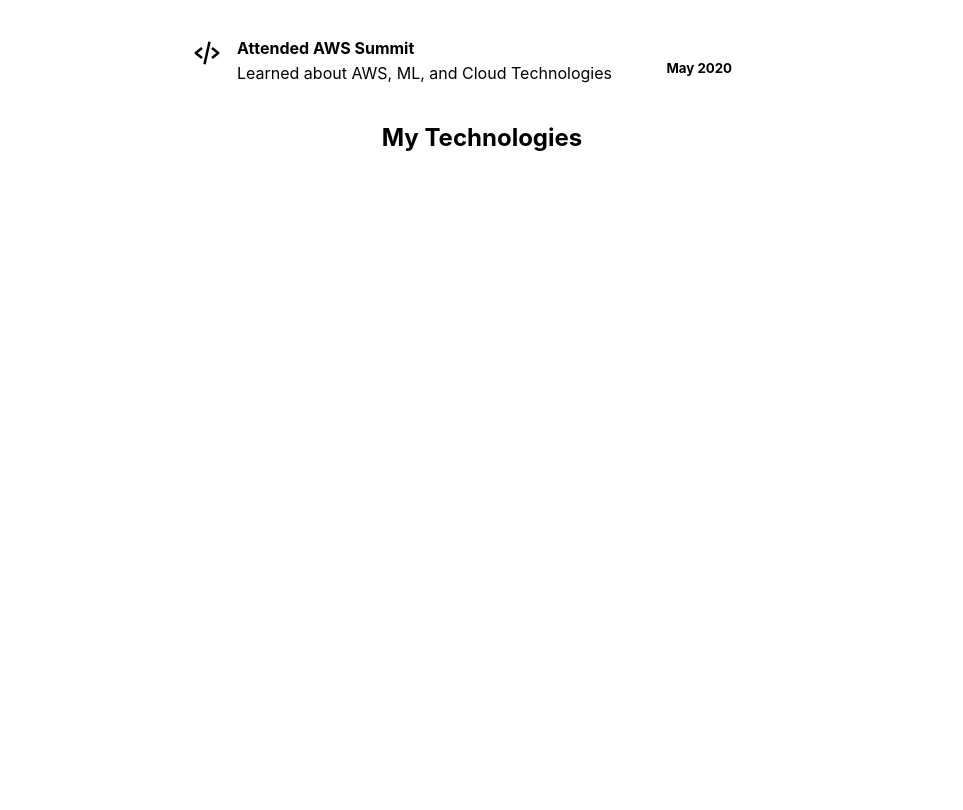
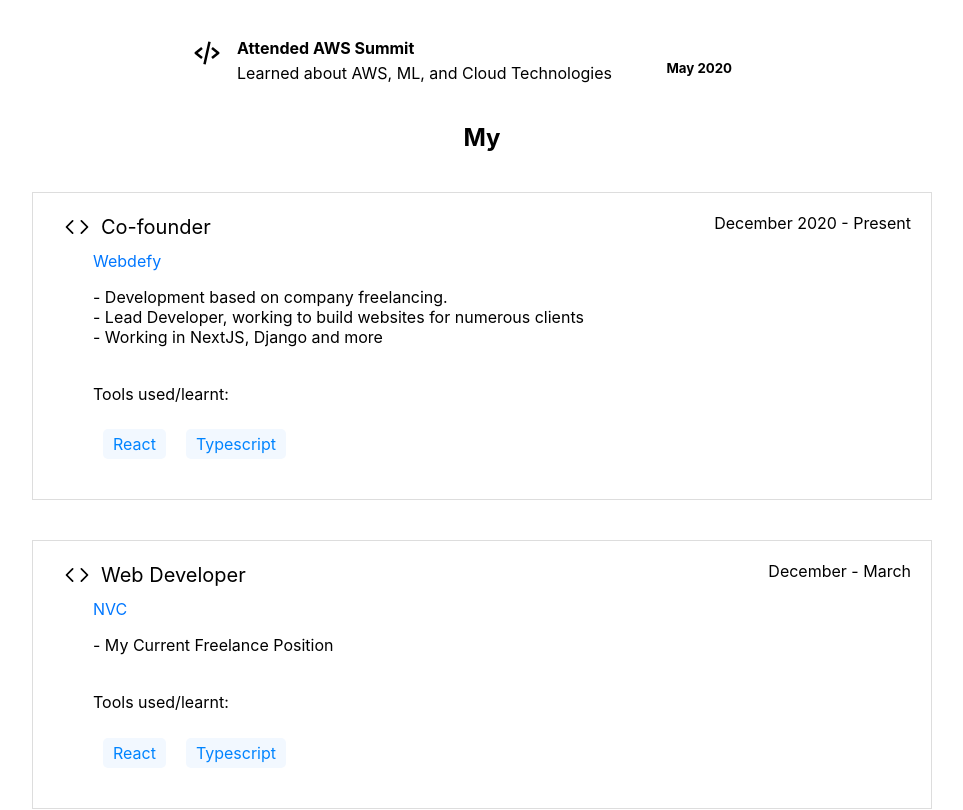
Before and after one commit to NikSchaefer/nikschaefer.com, a Next.js app: page /about in a window 1280 px wide. Shown: the part 682-1492 px from the top of the page, without its empty margins (158-1121 px from the left). Before the commit the page ends 854 px from the top, so only its background shows below. Built offline with nearby package versions, Linux system fonts and the light colour scheme.

Commit message:
update and fix order of about

```diff
--- a/content/jobs.json
+++ b/content/jobs.json
@@ -1,15 +1,16 @@
 [
 	{
-		"date": "4",
+		"date": 4,
 		"title": "Web Developer",
 		"company": "NVC",
 		"location": "Remote",
-		"range": "December  - Current",
-		"url": "/#",
-		"content": ["My Current Freelance Position"]
+		"range": "December - March",
+		"url": "https://nevadavolleyballcenter.com/",
+		"content": ["My Current Freelance Position"],
+		"tools": ["React", "Typescript"]
 	},
 	{
-		"date": "3",
+		"date": 3,
 		"title": "Web Developer",
 		"company": "Sparks VB Club",
 		"location": "Remote",
@@ -17,10 +18,11 @@
 		"url": "https://sparksvolleyballclub.com/",
 		"content": [
 			"Worked Directly with a partner and client to develop a reactive website"
-		]
+		],
+		"tools": ["React", "Typescript"]
 	},
 	{
-		"date": "1",
+		"date": 1,
 		"title": "Web Developer Intern",
 		"company": "The Esport Company",
 		"location": "Remote",
@@ -28,10 +30,11 @@
 		"url": "https://www.theesportcompany.com/",
 		"content": [
 			"Worked directly with CEO and mentor to build a Wordpress Website"
-		]
+		],
+		"tools": ["React", "Typescript"]
 	},
 	{
-		"date": "5",
+		"date": 5,
 		"title": "Co-founder",
 		"company": "Webdefy",
 		"location": "Remote",
@@ -41,6 +44,7 @@
 			"Development based on company freelancing.",
 			"Lead Developer, working to build websites for numerous clients",
 			"Working in NextJS, Django and more"
-		]
+		],
+		"tools": ["React", "Typescript"]
 	}
 ]
--- a/src/pages/about.tsx
+++ b/src/pages/about.tsx
@@ -1,8 +1,10 @@
 import Layout from "@components/layout";
 import Meta, { MetaType } from "@components/meta";
 import { BiCodeAlt } from "react-icons/bi";
+import { BsCode } from "react-icons/bs";
 import styled from "styled-components";
 
+import jobs from "../../content/jobs.json";
 import timeline from "../../content/timeline.json";
 
 const META: MetaType = {
@@ -50,7 +52,59 @@ const Container = styled.div`
 	}
 	margin: 40px 0;
 `;
-
+const JobContainer = styled.section`
+	display: flex;
+	flex-direction: column;
+	align-items: center;
+	justify-content: center;
+	text-align: left;
+`;
+const Node = styled.div`
+	width: 90%;
+	max-width: 900px;
+	margin: 20px auto;
+	border: 1px solid var(--border);
+	box-sizing: border-box;
+	padding: 20px;
+	.top {
+		display: flex;
+		justify-content: space-between;
+		.title {
+			font-size: 20px;
+			display: flex;
+			align-items: center;
+			svg {
+				margin: 0 10px;
+			}
+		}
+	}
+	.link {
+		margin: 10px 40px;
+		a {
+			color: #0077ff;
+			:hover {
+				text-decoration: underline;
+			}
+		}
+	}
+`;
+const ToolsAndTechnologies = styled.ul`
+	display: flex;
+	flex-flow: row wrap;
+	align-items: center;
+	h4 {
+		font-weight: 400;
+		flex-basis: 100%;
+	}
+`;
+const Tag = styled.li`
+	background-color: #f2f8ff;
+	width: fit-content;
+	margin: 4px 10px;
+	padding: 5px 10px;
+	border-radius: 5px;
+	color: #0084ff;
+`;
 export default function About(): JSX.Element {
 	return (
 		<Layout>
@@ -74,7 +128,38 @@ export default function About(): JSX.Element {
 				))}
 			</Timeline>
 			<section>
-				<h2>My Technologies</h2>
+				<h2>My</h2>
+				<JobContainer>
+					{jobs
+						.sort((a, b) => {
+							return b.date - a.date;
+						})
+						.map((data) => (
+							<Node key={data.date}>
+								<div className="top">
+									<span className="title">
+										<BsCode size="28px" />
+										{data.title}
+									</span>
+									<span>{data.range}</span>
+								</div>
+								<div className="link">
+									<a href={data.url}>{data.company}</a>
+								</div>
+								<ul>
+									{data.content.map((value) => (
+										<li key={value}>- {value}</li>
+									))}
+								</ul>
+								<ToolsAndTechnologies>
+									<h4>Tools used/learnt:</h4>
+									{data.tools.map((value) => (
+										<Tag key={value}>{value}</Tag>
+									))}
+								</ToolsAndTechnologies>
+							</Node>
+						))}
+				</JobContainer>
 			</section>
 		</Layout>
 	);
```
